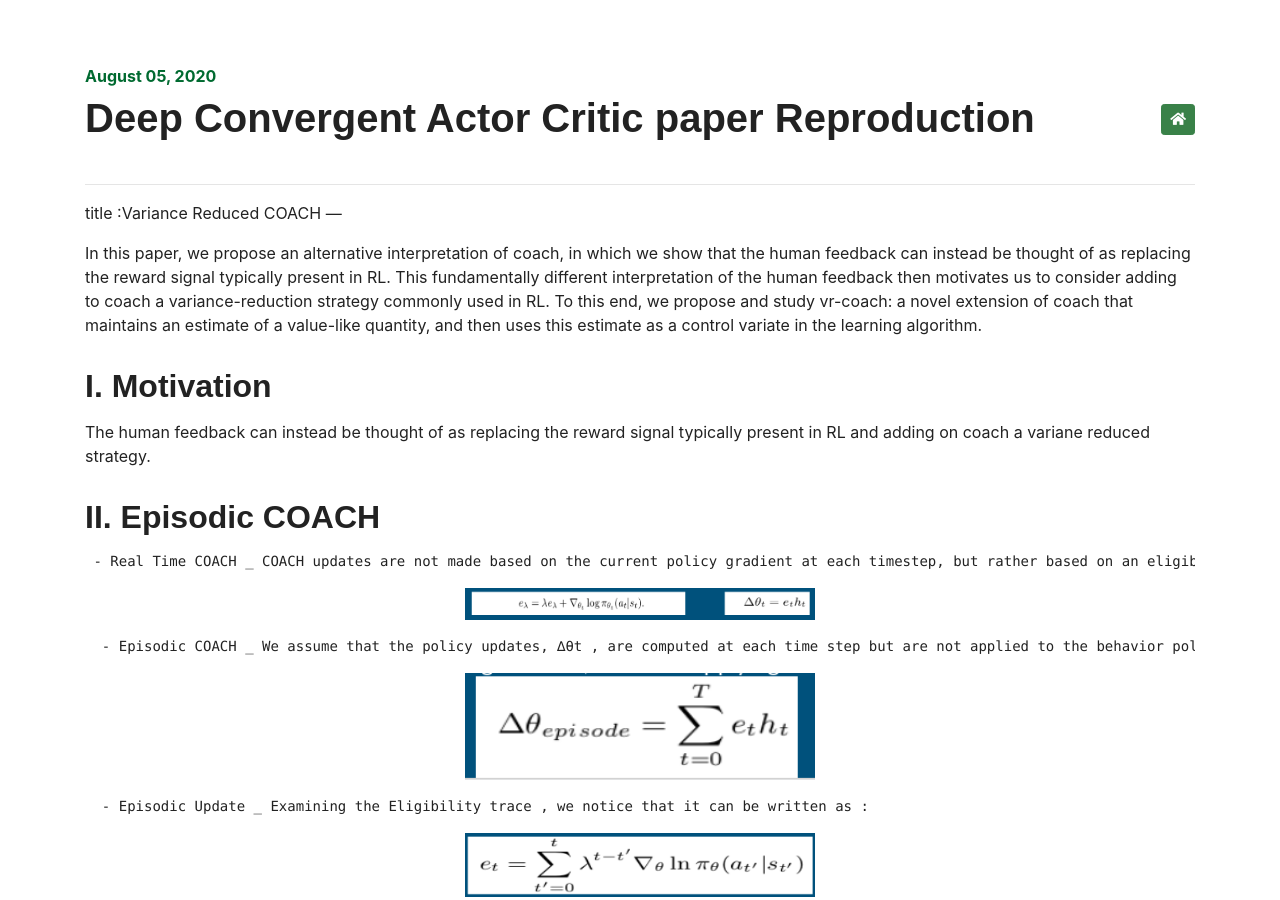
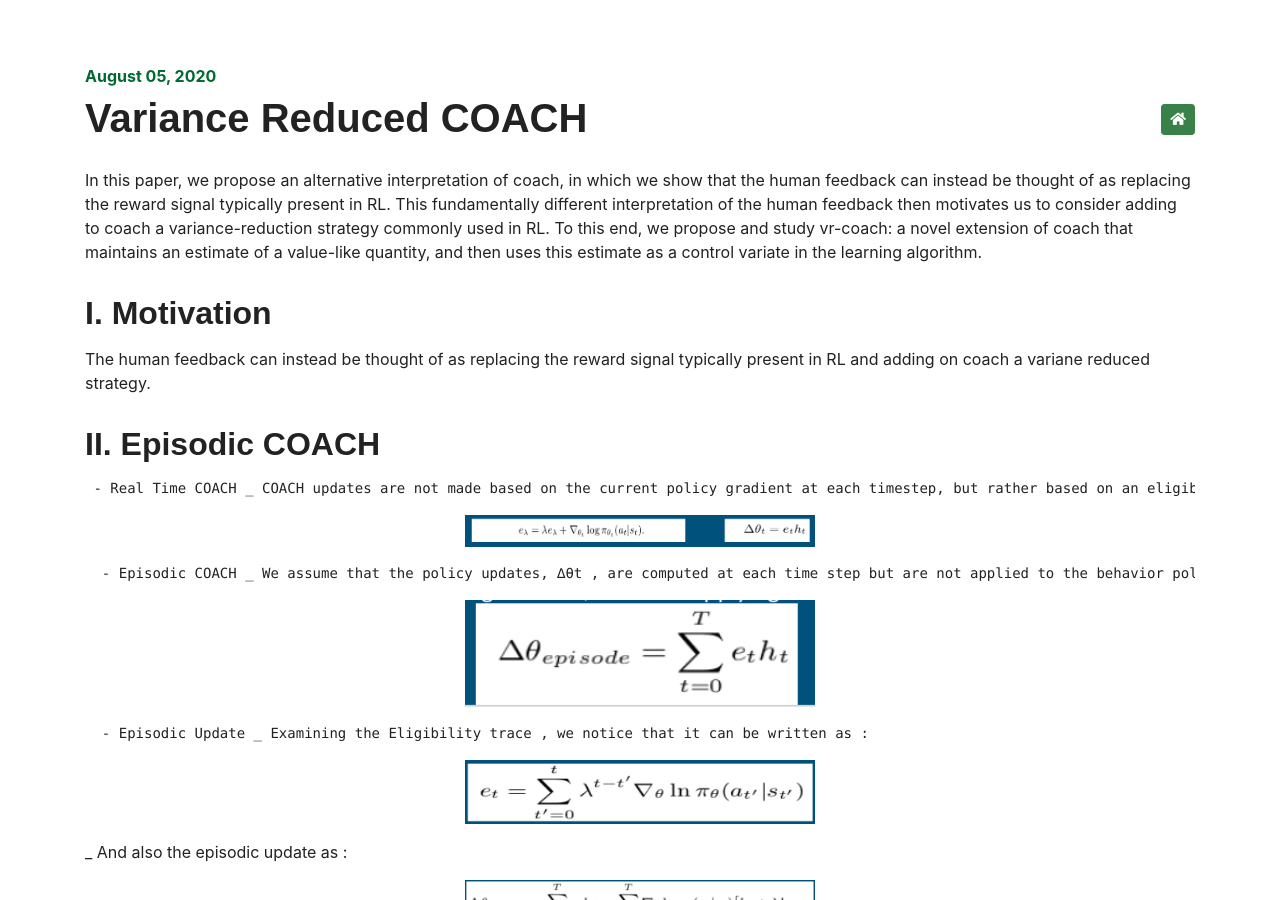
Before and after one commit to amathsow/amathsow.github.io, a Jekyll site: the page built from news/_posts/2020-08-05-sample-update-2.md, in a window 1280 px wide and 900 px high. Built offline with Jekyll 4.4.1, drawn with Linux system fonts in a browser that asks for light colours.

Commit message:
Update 2020-08-05-sample-update-2.md

```diff
--- a/news/_posts/2020-08-05-sample-update-2.md
+++ b/news/_posts/2020-08-05-sample-update-2.md
@@ -1,9 +1,5 @@
 ---
-title: Deep Convergent Actor Critic paper Reproduction
----
-
----
-title :Variance Reduced COACH
+title: Variance Reduced COACH
 ---
 
 In this paper, we propose an alternative interpretation of coach, in which we show that the human feedback can instead be thought of as replacing the reward signal typically present in RL. This fundamentally different interpretation of the human feedback then motivates us to consider adding to coach a variance-reduction strategy commonly used in RL. To this end, we propose and study vr-coach: a novel extension of coach that maintains an estimate of a value-like quantity, and then uses this estimate as a control variate in the learning algorithm.
```
